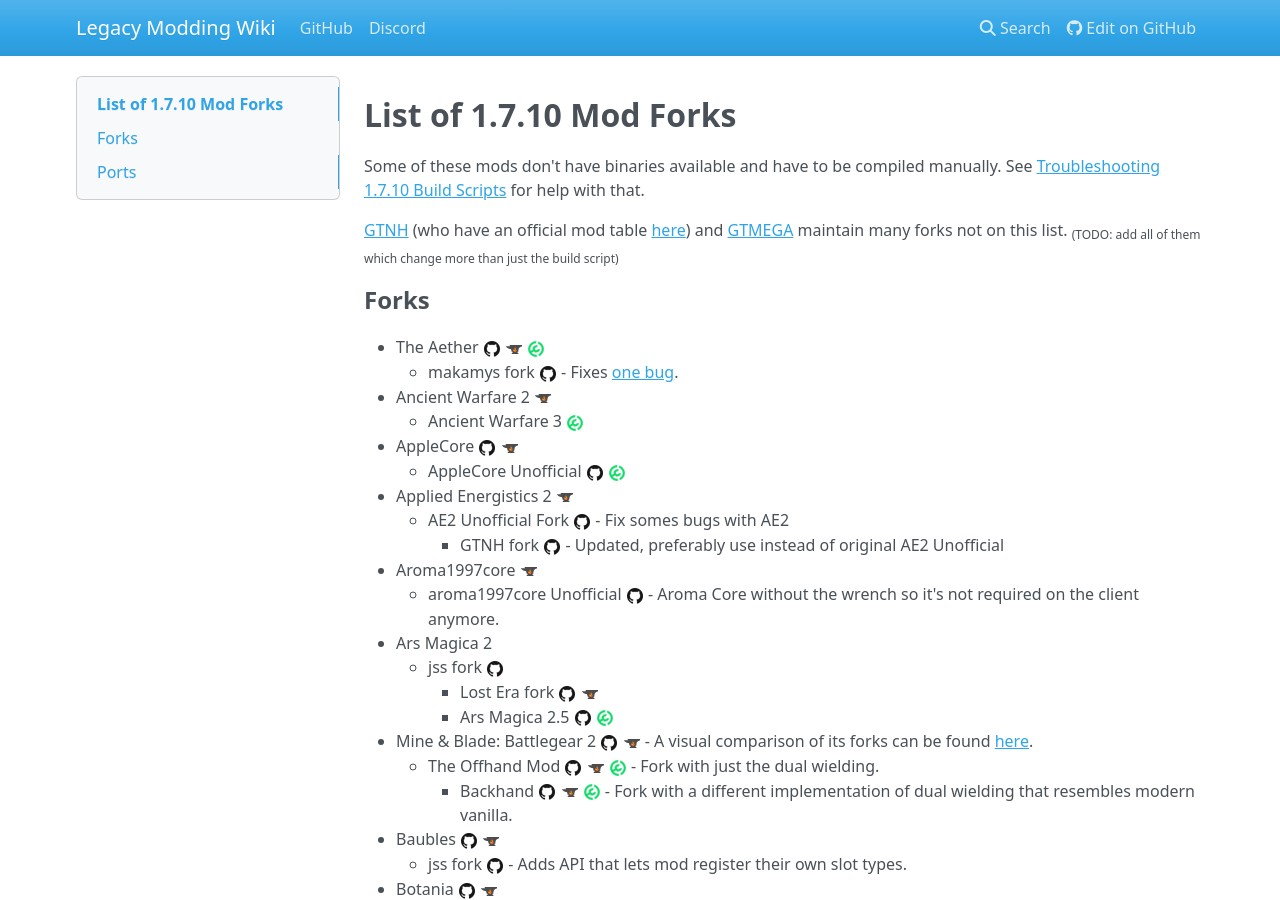
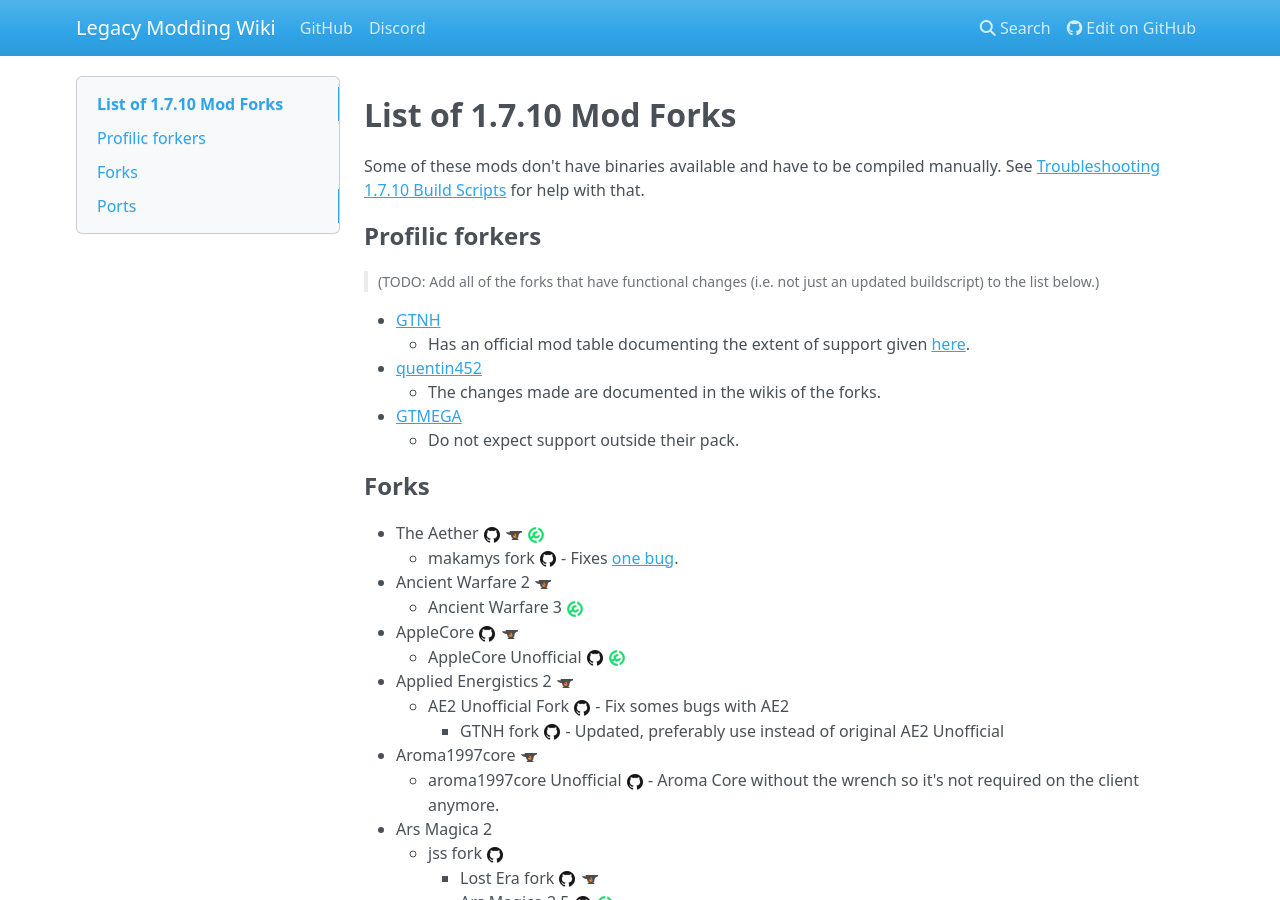
Before and after one commit to LegacyModdingMC/wiki, an MkDocs documentation site: the page built from docs/list-of-1.7.10-mod-forks.md, in a window 1280 px wide and 900 px high. Built offline with MkDocs 1.6.1, drawn with Linux system fonts in a browser that asks for light colours; nearby versions of some CDN libraries.

Commit message:
Add quentin, organize list of profilic forkers

```diff
--- a/docs/list-of-1.7.10-mod-forks.md
+++ b/docs/list-of-1.7.10-mod-forks.md
@@ -32,7 +32,16 @@
 
 Some of these mods don't have binaries available and have to be compiled manually. See [Troubleshooting 1.7.10 Build Scripts](troubleshooting-1.7.10-build-scripts.md) for help with that.
 
-[GTNH](https://github.com/GTNewHorizons) (who have an official mod table [here](https://docs.google.com/spreadsheets/d/1LHd8c4FLLHiJqsuTppF2XFTE6bh-mXE7afVwGbzOKms/edit#gid=0)) and [GTMEGA](https://github.com/GTMEGA) maintain many forks not on this list. <sub>(TODO: add all of them which change more than just the build script)</sub>
+## Profilic forkers
+
+> (TODO: Add all of the forks that have functional changes (i.e. not just an updated buildscript) to the list below.)
+
+- [GTNH](https://github.com/GTNewHorizons)
+    - Has an official mod table documenting the extent of support given [here](https://docs.google.com/spreadsheets/d/1LHd8c4FLLHiJqsuTppF2XFTE6bh-mXE7afVwGbzOKms/edit#gid=0).
+- [quentin452](https://github.com/quentin452/ModsandModpackMinecraftHub/blob/main/Mods/1.7.10.MD)
+    - The changes made are documented in the wikis of the forks.
+- [GTMEGA](https://github.com/GTMEGA)
+    - Do not expect support outside their pack.
 
 ## Forks
 
```
Also changed, not shown: docs-template/list-of-1.7.10-mod-forks.template.md (+10 -1 lines).
